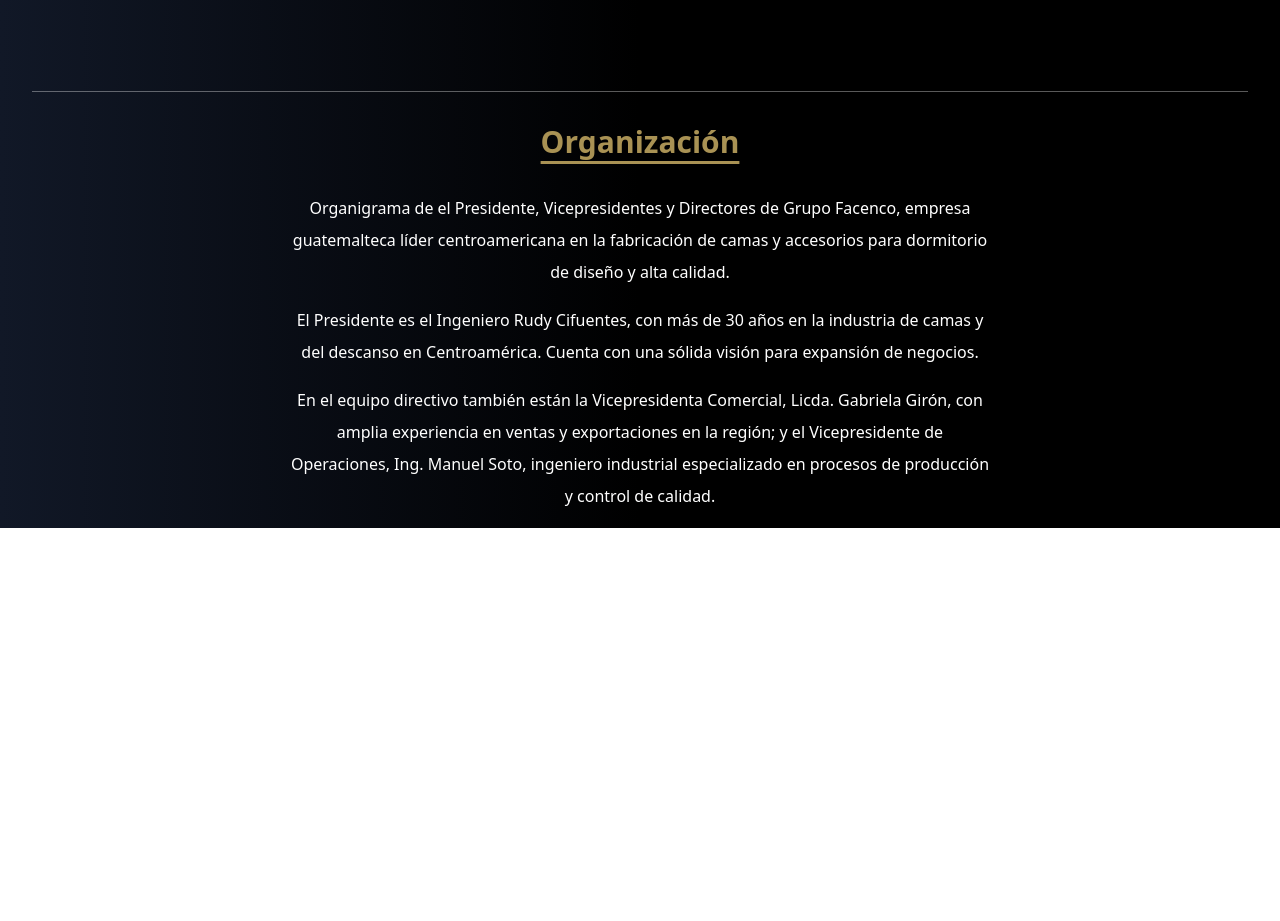
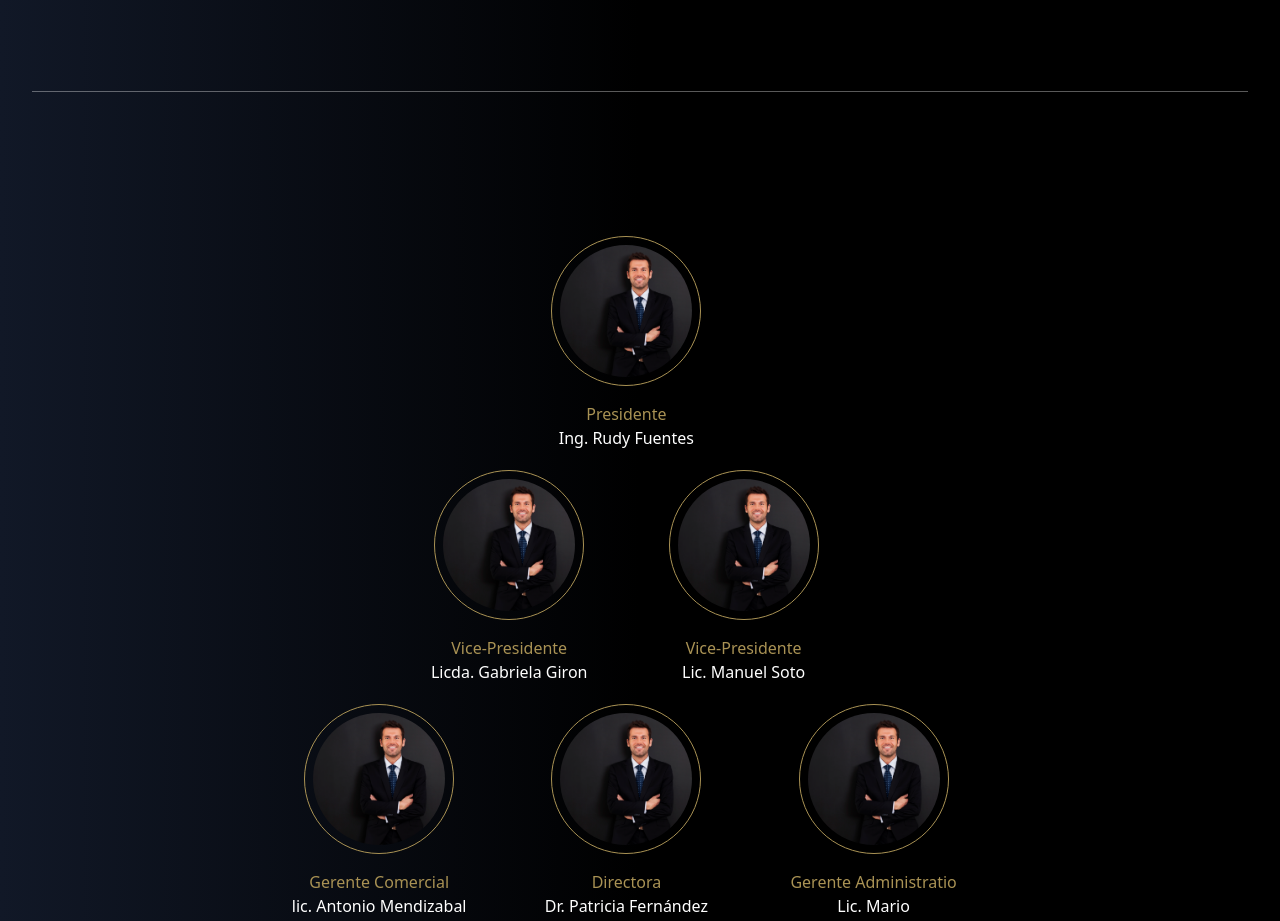
Before and after one commit to Camas-Facenco/team-profiles, an Astro site: page / in a window 1280 px wide. Shown: the part 680-1601 px from the top of the page. Before the commit the page ends 1208 px from the top, so only its background shows below. Built offline with nearby package versions, Linux system fonts and the light colour scheme; Astro itself is replaced by a stand-in of ours.

Commit message:
feat():add flow chart

```diff
--- /dev/null
+++ b/src/components/FlowChart.astro
@@ -0,0 +1,16 @@
+---
+const {id} = Astro.props
+import ProfilePicture from './ProfilePicture.astro'
+---
+
+<section id={id}>
+    <div class="grid grid-cols-1 md:grid-cols-2 md:grid-rows-3 lg:grid-cols-5 lg:grid-rows-3 justify-center px-8 py-28 gap-y-5 gap-x-5">
+        <ProfilePicture picture="./assets/profile.webp" position="Presidente" name="Ing. Rudy Fuentes" class="md:col-start-2 lg:col-start-3 md:w-[200px]"/>
+        <ProfilePicture picture="./assets/profile.webp" position="Vice-Presidente" name="Licda. Gabriela Giron" class="md:col-start-1 lg:col-start-2 md:row-start-2 lg:row-start-2 relative md:right-[-100px] lg:right-[-130px] md:w-[200px]"/>
+        <ProfilePicture picture="./assets/profile.webp" position="Vice-Presidente" name="Lic. Manuel Soto" class="md:col-start-3 lg:col-start-4 md:row-start-2 lg:row-start-2 relative md:left-[-100px] lg:left-[-130px] md:w-[200px]"/>
+        <ProfilePicture picture="./assets/profile.webp" position="Gerente Comercial" name="lic. Antonio Mendizabal" class="md:col-start-1 lg:col-start-2 md:row-start-3 lg:row-start-3 md:w-[200px]"/>
+        <ProfilePicture picture="./assets/profile.webp" position="Directora" name="Dr. Patricia Fernández" class="md:col-start-2 lg:col-start-3 md:row-start-3 lg:row-start-3 md:w-[200px]"/>
+        vo<ProfilePicture picture="./assets/profile.webp" position="Gerente Administratio" name="Lic. Mario" class="md:col-start-3 lg:col-start-4 md:row-start-3 lg:row-start-3 md:w-[200px]"/>
+
+    </div>
+</section>
--- a/src/components/Organization.astro
+++ b/src/components/Organization.astro
@@ -2,7 +2,7 @@
 const {id} = Astro.props
 ---
 <div class="flex w-full justify-center pb-38 px-8">
-    <section id={id} class="flex justify-center text-white flex-col lg:max-w-[700px]">
+    <section class="flex justify-center text-white flex-col lg:max-w-[700px]">
         <h1 class="text-center text-3xl underline-offset-8 font-bold text-[#A99254] underline mb-8">Organización</h1>
         <p class="text-center leading-8 mb-4">Organigrama de el Presidente, Vicepresidentes y Directores de Grupo Facenco, empresa guatemalteca líder centroamericana en la fabricación de camas y accesorios para dormitorio de diseño y alta calidad.</p>
         <p class="text-center leading-8 mb-4">El Presidente es el Ingeniero Rudy Cifuentes, con más de 30 años en la industria de camas y del descanso en Centroamérica. Cuenta con una sólida visión para expansión de negocios.</p>
--- /dev/null
+++ b/src/components/ProfilePicture.astro
@@ -0,0 +1,13 @@
+---
+const { picture, position, name } = Astro.props;
+const { class: className } = Astro.props;
+---
+
+<div class=`flex flex-col cursor-pointer items-center ${className}`>
+  <figure class="rounded-full w-[150px] h-[150px] border-[#A99254] border p-2">
+    <img src={picture} alt="profile picture" class="rounded-full w-full" />
+  </figure>
+
+  <p class="text-[#A99254] mt-4 text-center w-full">{position}</p>
+  <p class="text-white text-center w-full">{name}</p>
+</div>
--- a/src/pages/index.astro
+++ b/src/pages/index.astro
@@ -1,5 +1,6 @@
 ---
 import Carousel from "../components/Carousel.astro";
+import FlowChart from "../components/FlowChart.astro";
 import Organization from "../components/Organization.astro";
 import Layout from "../layouts/Layout.astro";
 ---
@@ -9,7 +10,8 @@
     <div class="container mx-auto">
       <Carousel id="home"/>
       <hr class="border-white border-opacity-35 mb-8 mx-8">
-      <Organization id="organization" />
+      <FlowChart id="organization"/>
+      <Organization  />
     </div>
   </main>
 </Layout>
```
Also changed, not shown: public/assets/profile.webp (added).
